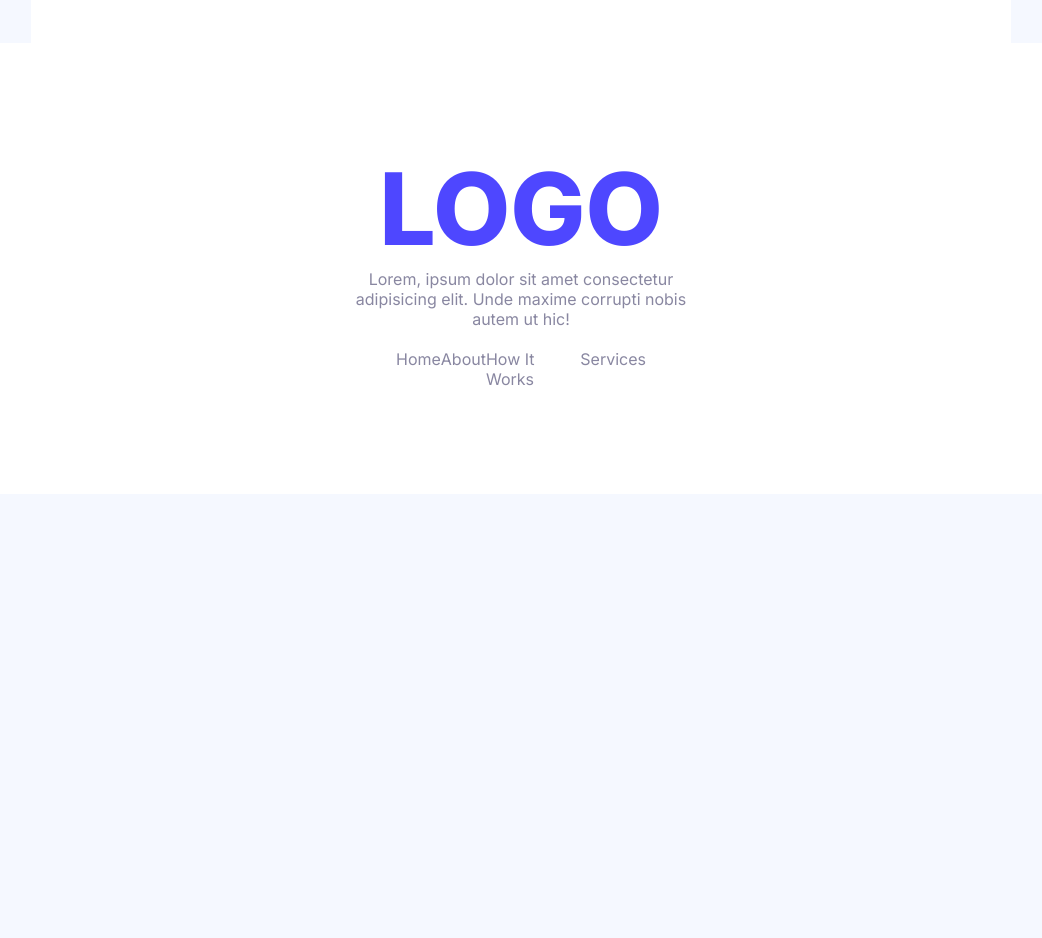
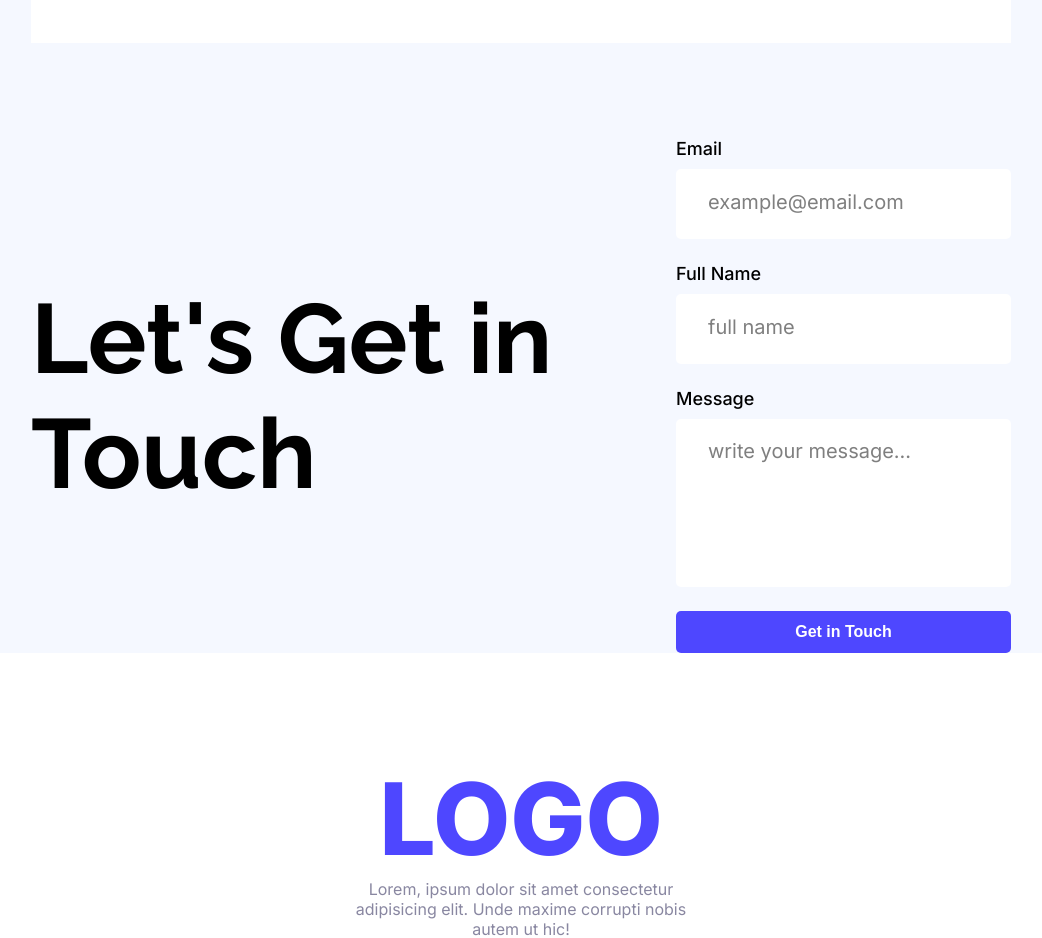
Before and after one commit to shmmdev/B12A01-assignment-01, a plain HTML site: page index.html in a window 1280 px wide. Shown: the part 2360-3298 px from the top of the page, without its empty margins (119-1161 px from the left). Before the commit the page ends 2854 px from the top, so only its background shows below. Drawn offline with Linux system fonts and the light colour scheme.

Commit message:
contact section added

```diff
--- a/index.html
+++ b/index.html
@@ -68,11 +68,33 @@
 
         <!-- Focus Section -->
         <section class="focus text-center">
-
             <h3 class="focus-title ">Ready to focus better</h3>
             <p class="focus-text ">Lorem ipsum, dolor sit amet consectetur adipisicing elit. Sit.</p>
             <a href=""><button class="btn-primary">Get Started Free</button></a>
             <img class="focus-img" src="assets/wc-big.png" alt="Webflow Conference 2022">
+        </section>
+
+
+        <!-- Contact Section -->
+        <section class="contact">
+            <div class="contact-title-container">
+                <h2 class="contact-title ">Let's Get in Touch</h2>
+            </div>
+
+            <div class="form-container">
+                <form action="">
+                    <label for="email">Email</label>
+                    <input type="email" name="email" id="email" placeholder="example@email.com">
+                    <label for="fullName">Full Name</label>
+                    <input type="text" name="fullName" id="fullName" placeholder="full name">
+                    <label for="message">Message</label>
+                    <textarea name="message" id="message" placeholder="write your message..."></textarea>
+                    <input class="full-width btn-primary text-center" type="button" value="Get in Touch">
+
+                </form>
+
+            </div>
+
         </section>
 
     </main>
--- a/styles/stylesheet.css
+++ b/styles/stylesheet.css
@@ -27,10 +27,15 @@
   padding: 12px 36px;
   border-radius: 5px;
   border: none;
+  cursor: pointer;
 }
 
 .text-center {
   text-align: center;
+}
+
+.full-width {
+  width: 100%;
 }
 
 /* Body styles */
@@ -212,3 +217,83 @@ footer {
   margin-top: 20px;
   border-radius: 48px;
 }
+
+/* Contact Section Style */
+.contact {
+  display: flex;
+  background-color: #f5f8ff;
+  margin: 95px 150px 0px;
+  gap: 115px;
+}
+
+.contact-title-container {
+  width: 530px;
+  display: flex;
+  justify-content: center;
+  align-items: center;
+}
+
+.contact-title {
+  color: #000000;
+  font-size: 98px;
+  font-weight: bold;
+  margin: 0;
+  padding: 0;
+}
+
+/* Contact Form Style */
+form {
+  display: flex;
+  flex-direction: column;
+}
+
+.form-container {
+  flex: 1;
+}
+
+form label {
+  font-family: "Inter", sans-serif;
+  font-size: 18px;
+  font-weight: 500;
+}
+
+main input[type="text"],
+main input[type="email"] {
+  height: 30px;
+  width: calc(100% - 32px);
+  border-radius: 5px;
+  background-color: white;
+  display: block;
+  color: #757575;
+  font-size: 16px;
+  margin-top: 10px;
+  margin-bottom: 24px;
+  padding: 20px 0px 20px 32px;
+  border: none;
+}
+
+main textarea {
+  font-family: "Open Sans", sans-serif;
+  height: 128px;
+  width: calc(100% - 32px);
+  border-radius: 5px;
+  background-color: white;
+  display: block;
+  color: #757575;
+  font-size: 16px;
+  margin-top: 10px;
+  margin-bottom: 24px;
+  padding: 20px 0px 20px 32px;
+  border: none;
+  resize: none;
+  overflow: auto;
+}
+
+main textarea::placeholder,
+main input[type="text"]::placeholder,
+main input[type="email"]::placeholder {
+  font-family: "Inter", sans-serif;
+  font-size: 20px;
+  color: rgba(0, 0, 0, 0.5);
+  opacity: 1;
+}
```
